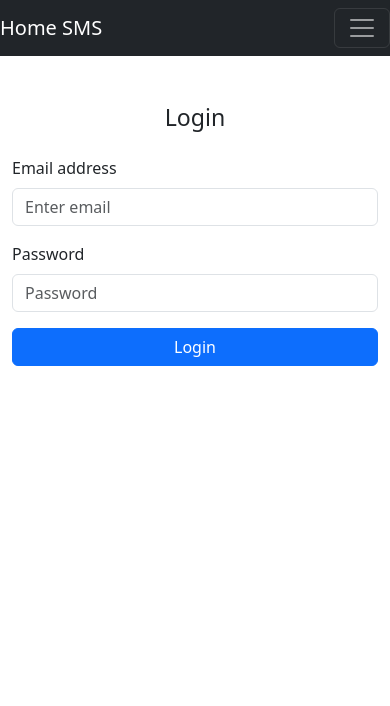
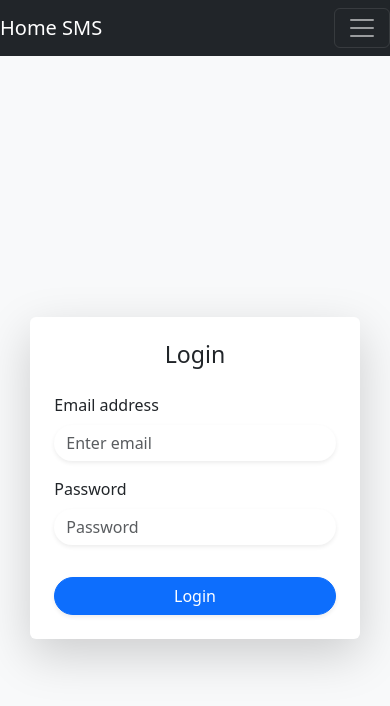
Before and after one commit to sairam0424/Student-Management-System, a React (Create React App) app in the folder frontend/: page /login in a window 390 px wide. Shown: the top 706 px of the page. Built offline with nearby package versions, Linux system fonts and the light colour scheme.

Commit message:
Style(UI):Enhanced the login Ui  user the react-bootstrap and enhnced the seo optimization and make it responsive

```diff
--- a/frontend/src/pages/Login.js
+++ b/frontend/src/pages/Login.js
@@ -1,33 +1,32 @@
-import React, { useState } from 'react';
+import React, { lazy, Suspense, useState } from 'react';
 import { useMutation } from '@apollo/client';
 import { LOGIN_USER } from '../gqlopertions/mutations';
 import { useNavigate } from 'react-router-dom';
 import { Container, Form, Button, Alert } from 'react-bootstrap';
+import { motion } from 'framer-motion';
 import { useUser } from '../customHooks/UserContext';
-import Shimmer from '../components/Shimmer';
+import { Helmet } from 'react-helmet';
+
+// Lazy load components
+const Shimmer = lazy(() => import('../components/Shimmer'));
+
 export default function Login() {
     const navigate = useNavigate();
     const [formData, setFormData] = useState({
         email: '',
         password: ''
     });
-    const {setUser} = useUser()
+    const { setUser } = useUser();
     const [signinUser, { data, loading, error }] = useMutation(LOGIN_USER);
 
-    if (loading) return <Shimmer/>;
+    if (loading) return <Suspense fallback={<div>Loading...</div>}><Shimmer /></Suspense>;
 
     if (data) {
-        const {token,role}  = data.user
-        // Store the token and role in localStorage
-        localStorage.setItem("token", data.user.token);
-        localStorage.setItem("role", data.user.role);  // Storing the role
-        setUser({role})
-        // Navigate based on the user's role
-        if (data.user.role === 'admin') {
-            navigate('/admindashboard');
-        } else {
-            navigate('/userdashboard');
-        }
+        const { token, role } = data.user;
+        localStorage.setItem('token', token);
+        localStorage.setItem('role', role);
+        setUser({ role });
+        navigate(role === 'admin' ? '/admindashboard' : '/userdashboard');
     }
 
     const handleChange = (e) => {
@@ -47,10 +46,41 @@ export default function Login() {
     };
 
     return (
-        <Container className="my-5">
-            {error && <Alert variant="danger">{error.message}</Alert>}
+        <Container fluid className="d-flex align-items-center justify-content-center min-vh-100 bg-light">
+            <Helmet>
+                <title>Login | Your App Name</title>
+                <meta name="description" content="Login to Your App Name to access your account. Secure and easy login for all users." />
+                <meta name="robots" content="index, follow" />
+                <meta property="og:title" content="Login | Your App Name" />
+                <meta property="og:description" content="Login to Your App Name to access your account. Secure and easy login for all users." />
+                <meta property="og:type" content="website" />
+                <meta property="og:url" content="https://yourappname.com/login" />
+            </Helmet>
+            <motion.div
+                initial={{ opacity: 0, y: 20 }}
+                animate={{ opacity: 1, y: 0 }}
+                transition={{ duration: 0.5 }}
+                className="d-flex flex-column align-items-center p-4 shadow-lg bg-white rounded"
+                style={{ maxWidth: '500px', width: '90%', padding: '2rem' }}  // Enhanced responsiveness
+            >
+                {error && (
+                    <motion.div
+                        initial={{ opacity: 0 }}
+                        animate={{ opacity: 1 }}
+                        transition={{ duration: 0.5 }}
+                        className="mb-4 w-100"
+                    >
+                        <Alert variant="danger" className="text-center">{error.message}</Alert>
+                    </motion.div>
+                )}
                 <h3 className="text-center mb-4">Login</h3>
-            <Form onSubmit={handleSubmit} className="mx-auto" style={{ maxWidth: '400px' }}>
+                <motion.div
+                    initial={{ scale: 0.98 }}
+                    animate={{ scale: 1 }}
+                    transition={{ duration: 0.4 }}
+                    className="w-100"
+                >
+                    <Form onSubmit={handleSubmit}>
                         <Form.Group className="mb-3" controlId="formEmail">
                             <Form.Label>Email address</Form.Label>
                             <Form.Control
@@ -59,6 +89,7 @@ export default function Login() {
                                 name="email"
                                 onChange={handleChange}
                                 required
+                                className="rounded-pill border-0 shadow-sm"
                             />
                         </Form.Group>
 
@@ -70,13 +101,23 @@ export default function Login() {
                                 name="password"
                                 onChange={handleChange}
                                 required
+                                className="rounded-pill border-0 shadow-sm"
                             />
                         </Form.Group>
 
-                <Button variant="primary" type="submit" className="w-100">
+                        <Button
+                            variant="primary"
+                            type="submit"
+                            className="w-100 mt-3 rounded-pill shadow-sm"
+                            as={motion.button}
+                            whileHover={{ scale: 1.05 }}
+                            whileTap={{ scale: 0.95 }}
+                        >
                             Login
                         </Button>
                     </Form>
+                </motion.div>
+            </motion.div>
         </Container>
     );
 }
```
Lines whose indentation alone changed are shown as unchanged.
